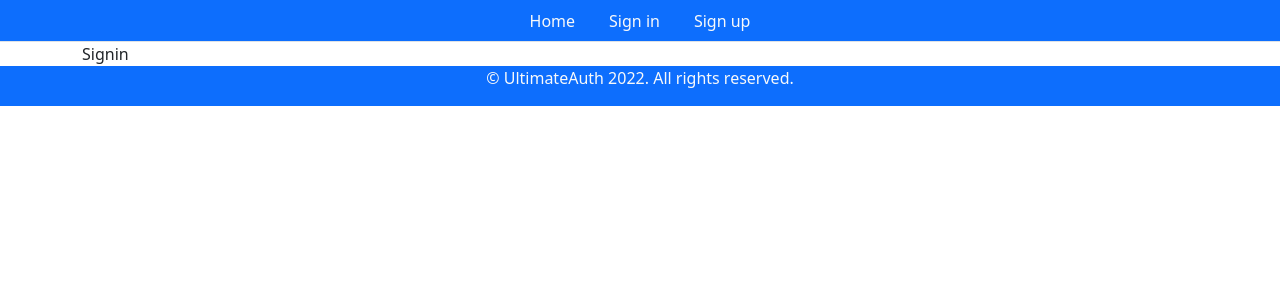
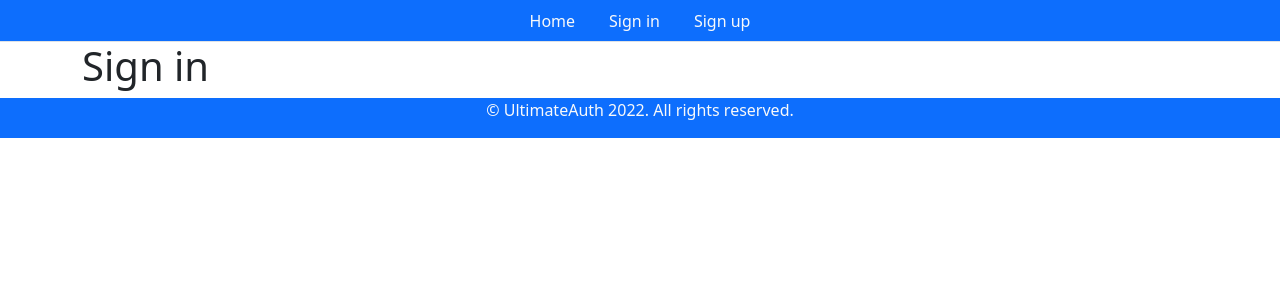
Before and after one commit to And4Web/MERN_stack_ultimate_authentication, a React (Create React App) app in the folder client/: page /signin in a window 1280 px wide. Shown: the top 300 px of the page. Built offline with nearby package versions, Linux system fonts and the light colour scheme.

Commit message:
sign up and sign in components

```diff
--- a/client/package.json
+++ b/client/package.json
@@ -6,10 +6,12 @@
     "@testing-library/jest-dom": "^5.16.5",
     "@testing-library/react": "^13.4.0",
     "@testing-library/user-event": "^13.5.0",
+    "axios": "^0.27.2",
     "react": "^18.2.0",
     "react-dom": "^18.2.0",
     "react-router-dom": "^6.4.1",
     "react-scripts": "5.0.1",
+    "react-toastify": "^9.0.8",
     "web-vitals": "^2.1.4"
   },
   "scripts": {
--- a/client/src/components/pages/Signin.jsx
+++ b/client/src/components/pages/Signin.jsx
@@ -1,8 +1,15 @@
-import React from 'react'
+import React, {useState} from 'react';
+import {Link, Navigate} from 'react-router-dom';
+import axios from 'axios';
+import {ToastContainer, toast} from 'react-toastify';
+import 'react-toastify/dist/ReactToastify.min.css';
 
 function Signin() {
   return (
-    <div>Signin</div>
+    <div>
+      <ToastContainer/>
+      <h1>Sign in</h1>
+    </div>
   )
 }
 
--- a/client/src/components/pages/Signup.jsx
+++ b/client/src/components/pages/Signup.jsx
@@ -1,8 +1,15 @@
-import React from 'react'
+import React, {useState} from 'react';
+import {Link, Navigate} from 'react-router-dom';
+import axios from 'axios';
+import {ToastContainer, toast} from 'react-toastify';
+import 'react-toastify/dist/ReactToastify.min.css';
 
 function Signup() {
   return (
-    <div>Signup</div>
+    <div>
+      <ToastContainer/>
+      <h1>Sign up</h1>
+    </div>
   )
 }
 
```
Also changed, not shown: 1 other file (tests, documents, lock files or other folders).
